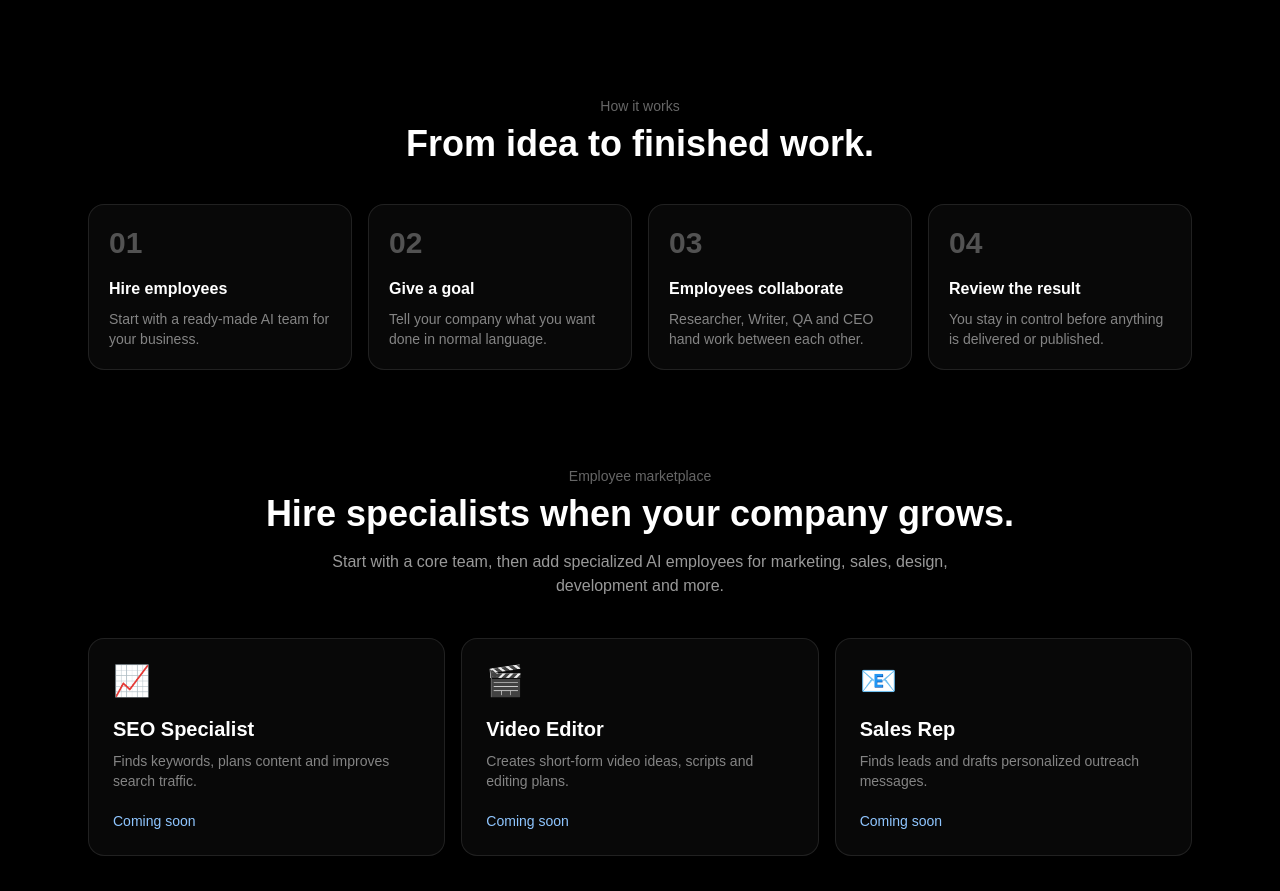
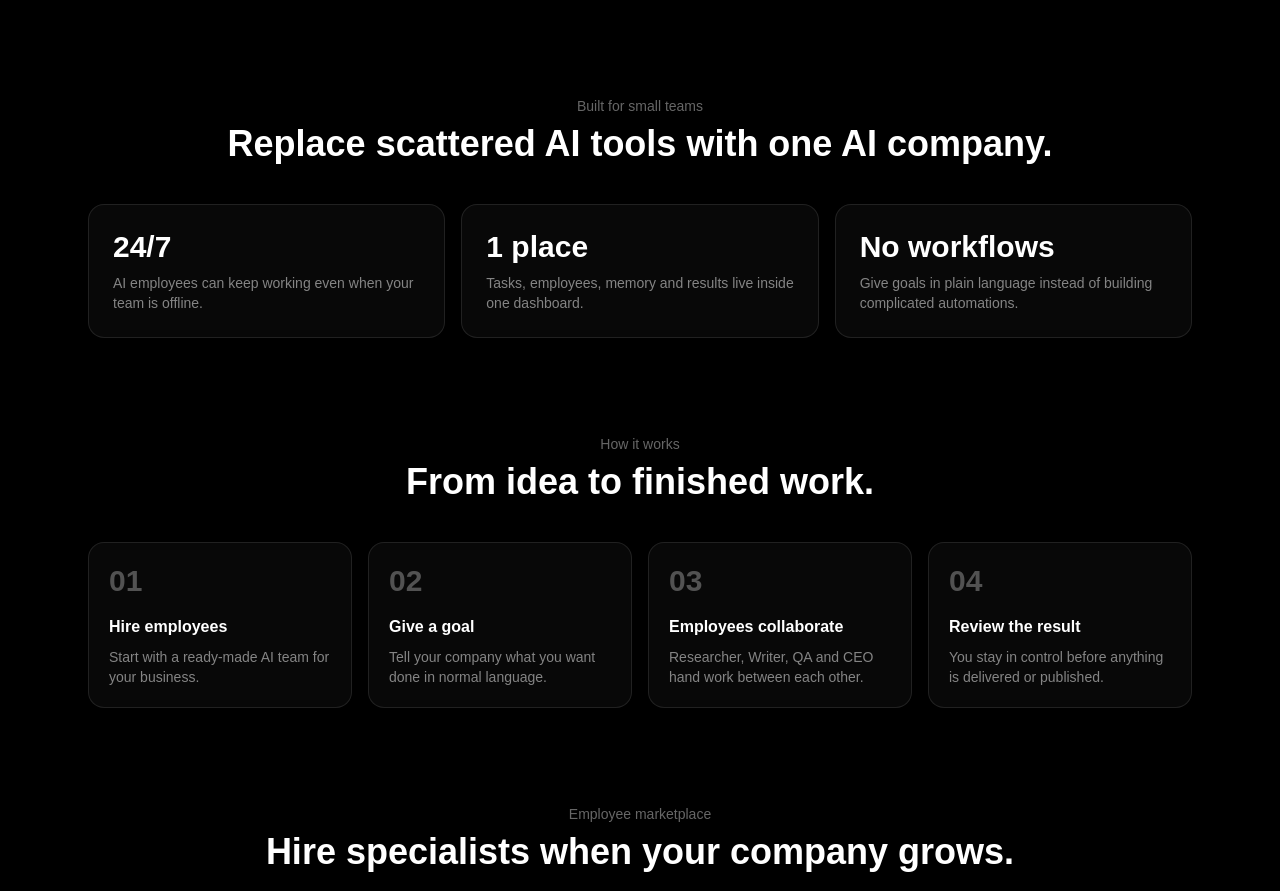
Before and after one commit to Finalexs/project-zero, a Next.js app in the folder app/: page / in a window 1280 px wide. Shown: the part 2004-2895 px from the top of the page. Built offline with nearby package versions, Linux system fonts and the light colour scheme.

Commit message:
Add trust section

```diff
--- a/app/src/app/page.tsx
+++ b/app/src/app/page.tsx
@@ -245,7 +245,37 @@ Not another workflow.
     </div>
   </div>
 </div>
-</div><div className="mt-24 w-full">
+
+
+<div className="mt-24 w-full">
+  <p className="text-sm text-white/40">Built for small teams</p>
+  <h2 className="mt-2 text-4xl font-bold">
+    Replace scattered AI tools with one AI company.
+  </h2>
+
+  <div className="mt-10 grid gap-4 md:grid-cols-3">
+    <div className="rounded-2xl border border-white/10 bg-white/[0.03] p-6 text-left">
+      <p className="text-3xl font-bold">24/7</p>
+      <p className="mt-2 text-sm text-white/50">
+        AI employees can keep working even when your team is offline.
+      </p>
+    </div>
+
+    <div className="rounded-2xl border border-white/10 bg-white/[0.03] p-6 text-left">
+      <p className="text-3xl font-bold">1 place</p>
+      <p className="mt-2 text-sm text-white/50">
+        Tasks, employees, memory and results live inside one dashboard.
+      </p>
+    </div>
+
+    <div className="rounded-2xl border border-white/10 bg-white/[0.03] p-6 text-left">
+      <p className="text-3xl font-bold">No workflows</p>
+      <p className="mt-2 text-sm text-white/50">
+        Give goals in plain language instead of building complicated automations.
+      </p>
+    </div>
+  </div>
+</div></div><div className="mt-24 w-full">
   <p className="text-sm text-white/40">How it works</p>
   <h2 className="mt-2 text-4xl font-bold">From idea to finished work.</h2>
 
```
